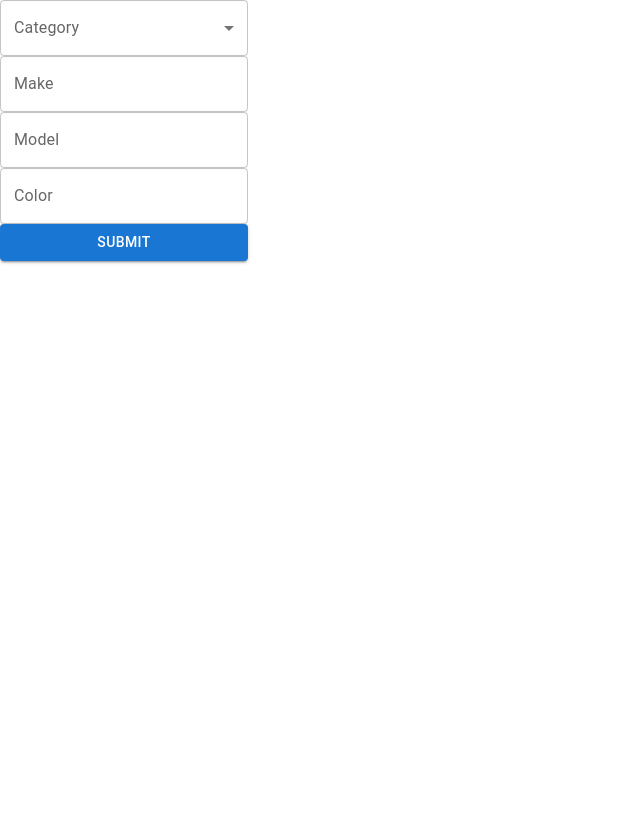
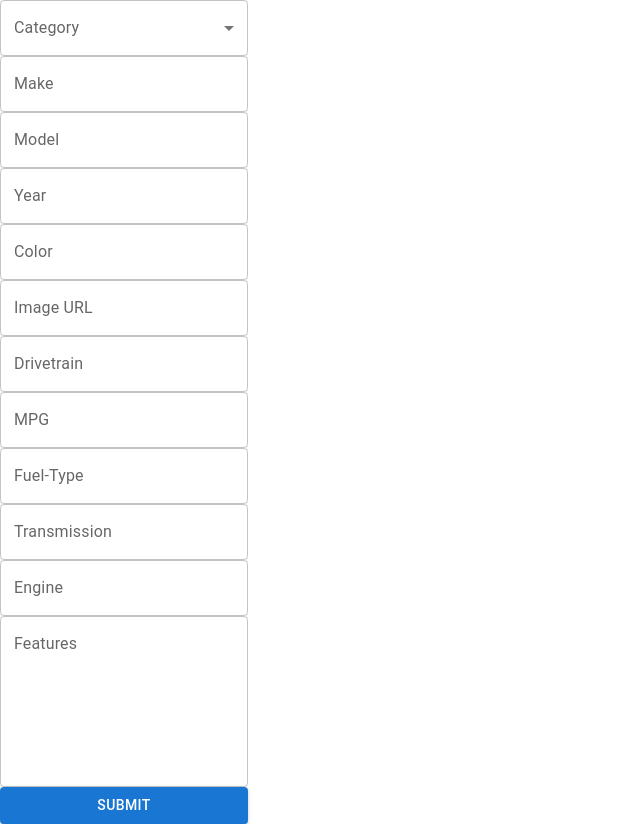
Before and after one commit to joannembl/multiverse-workshop-project-1, a React (Create React App) app: page / in a window 1280 px wide. Shown: the whole page, without its empty margins (0-640 px from the left). Before the commit the page ends 800 px from the top, so only its background shows below. Built offline with nearby package versions, Linux system fonts and the light colour scheme.

Commit message:
feat(form): Added completed form

```diff
--- a/src/App.js
+++ b/src/App.js
@@ -15,9 +15,18 @@ function App() {
           <MenuItem value={2}>Sedan</MenuItem>
           <MenuItem value={3}>Truck</MenuItem>
         </Select>
-        <TextField label="Make" variant="outlined" />
-        <TextField label="Model" variant="outlined" />
-        <TextField label="Color" variant="outlined" />
+        <TextField label="Make" />
+        <TextField label="Model" />
+        <TextField label="Year" />
+        <TextField label="Color" />
+        <TextField label="Image URL" />
+        <TextField label="Drivetrain" />
+        <TextField label="MPG" />
+        <TextField label="Fuel-Type" />
+        <TextField label="Transmission" />
+        <TextField label="Engine"/>
+        <TextField label="Features" multiline rows={6}
+        maxRows={4}/>
         <Button variant="contained">Submit</Button>
       </FormControl>
     </div>
```
